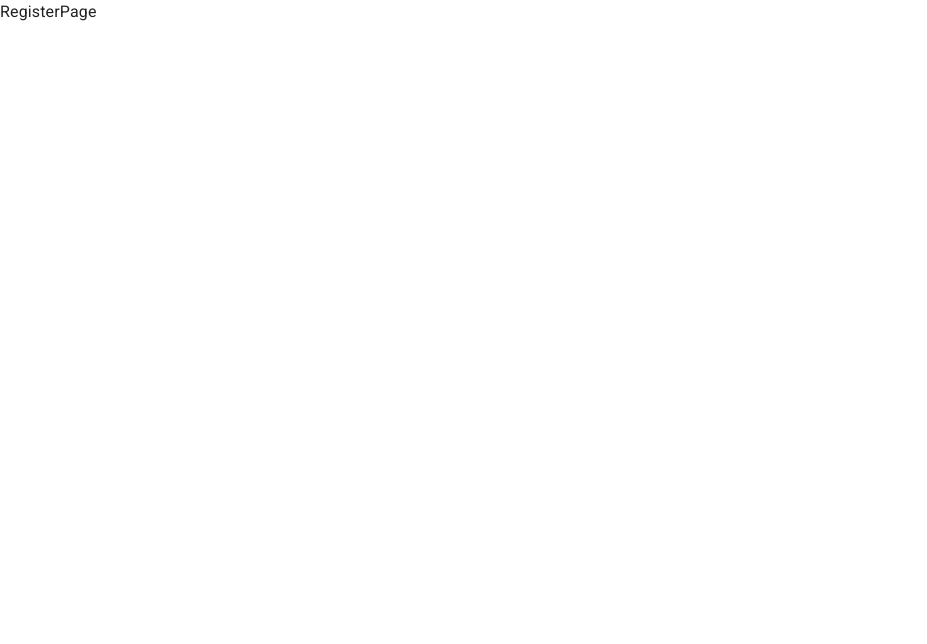
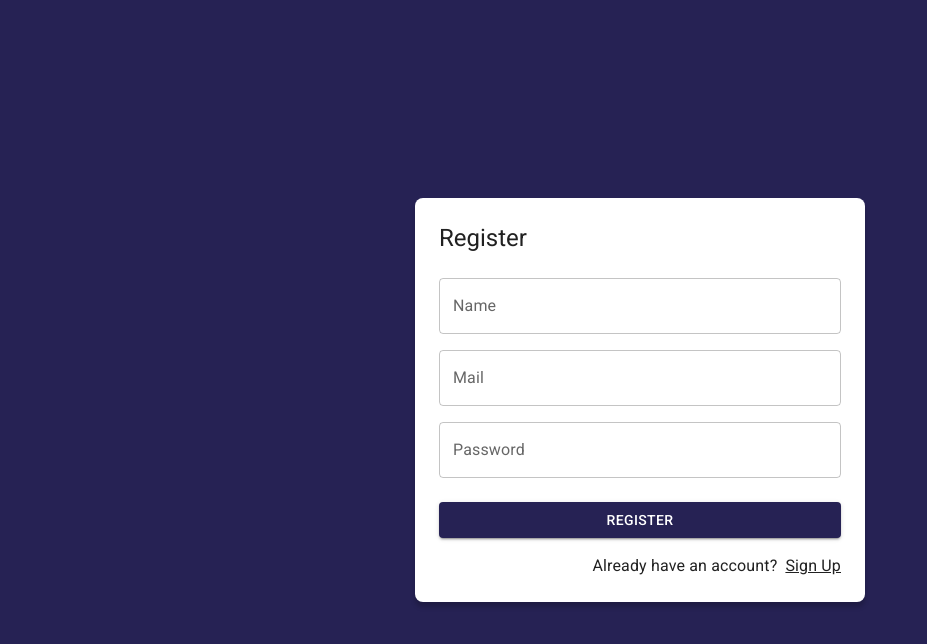
Before and after one commit to amartinez1993/JournalApp, a React (Vite) app: page /auth/register in a window 1280 px wide. Shown: the top 644 px of the page, without its empty margins (0-927 px from the left). Built offline with nearby package versions, Linux system fonts and the light colour scheme.

Commit message:
RegisterPage created

```diff
--- a/src/auth/pages/RegisterPage.jsx
+++ b/src/auth/pages/RegisterPage.jsx
@@ -1,7 +1,63 @@
+import { Link as RouterLink} from 'react-router-dom';
+import { Google } from "@mui/icons-material"
+import { Button, Grid, Link, TextField, Typography } from "@mui/material"
+import { AuthLayout } from '../layout/AuthLayout';
 
 
 export const RegisterPage = () => {
   return (
-    <div>RegisterPage</div>
+    <AuthLayout title="Register">
+
+      <form>
+        <Grid container>
+
+            <Grid item xs={ 12 } sx={{ mt: 2}}>
+              <TextField
+                label="Name"
+                type="text"
+                placeholder="Fake Name"
+                fullWidth
+              />
+            </Grid>
+
+            <Grid item xs={ 12 } sx={{ mt: 2}}>
+              <TextField
+                label="Mail"
+                type="email"
+                placeholder="mail@google.com"
+                fullWidth
+              />
+            </Grid>
+
+            <Grid item xs={ 12 } sx={{ mt: 2}}>
+              <TextField
+                label="Password"
+                type="password"
+                placeholder="Password"
+                fullWidth
+              />
+            </Grid>
+
+            <Grid container spacing={ 2 } sx={{ mb: 2, mt: 1 }}>
+              <Grid item xs={ 12 }>
+                <Button variant='contained' fullWidth>
+                  Register
+                </Button>
+              </Grid>
+            </Grid>
+
+          <Grid container direction='row' justifyContent='end'>
+            <Typography sx={{ mr: 1 }}>Already have an account?</Typography>
+            <Link component={ RouterLink } color='inherit' to="/auth/login">
+              Sign Up
+            </Link>
+          </Grid>
+
+        </Grid>
+      </form>
+
+    </AuthLayout>
+
+
   )
 }
```
